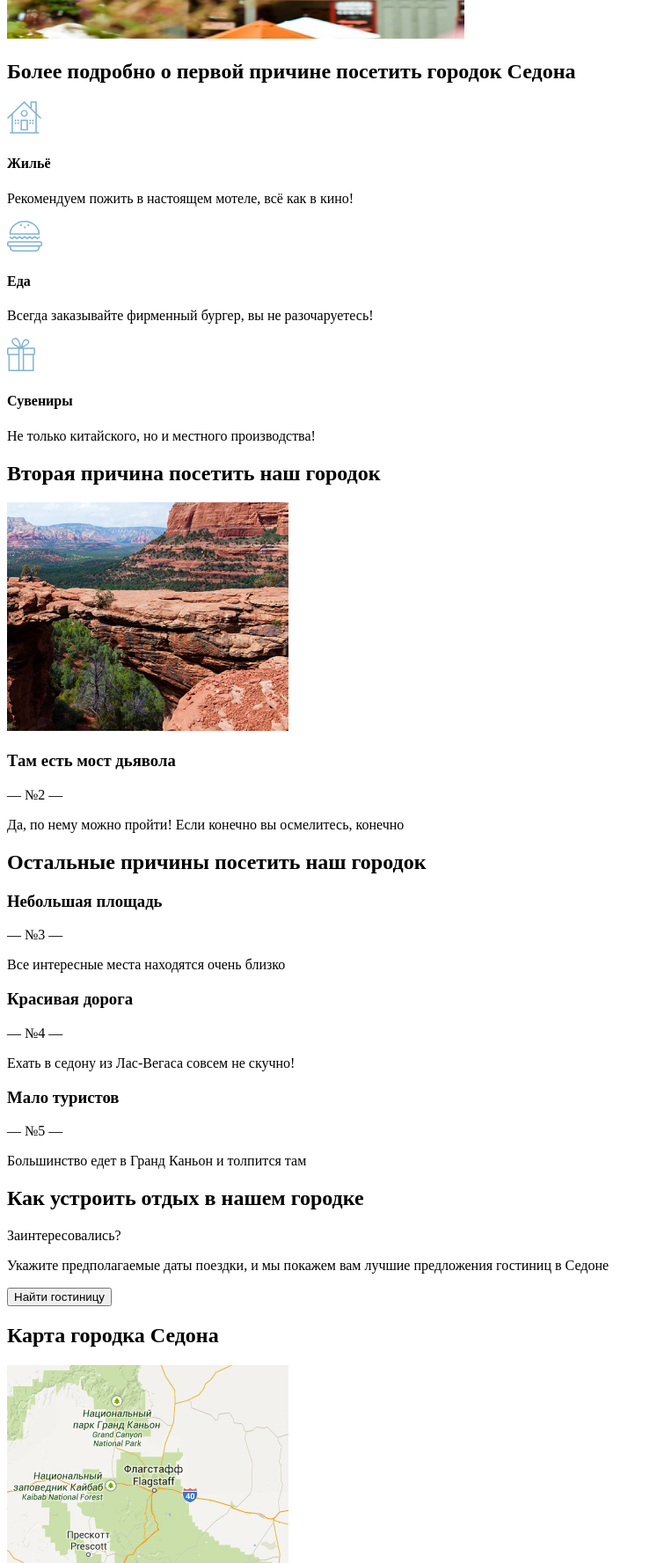
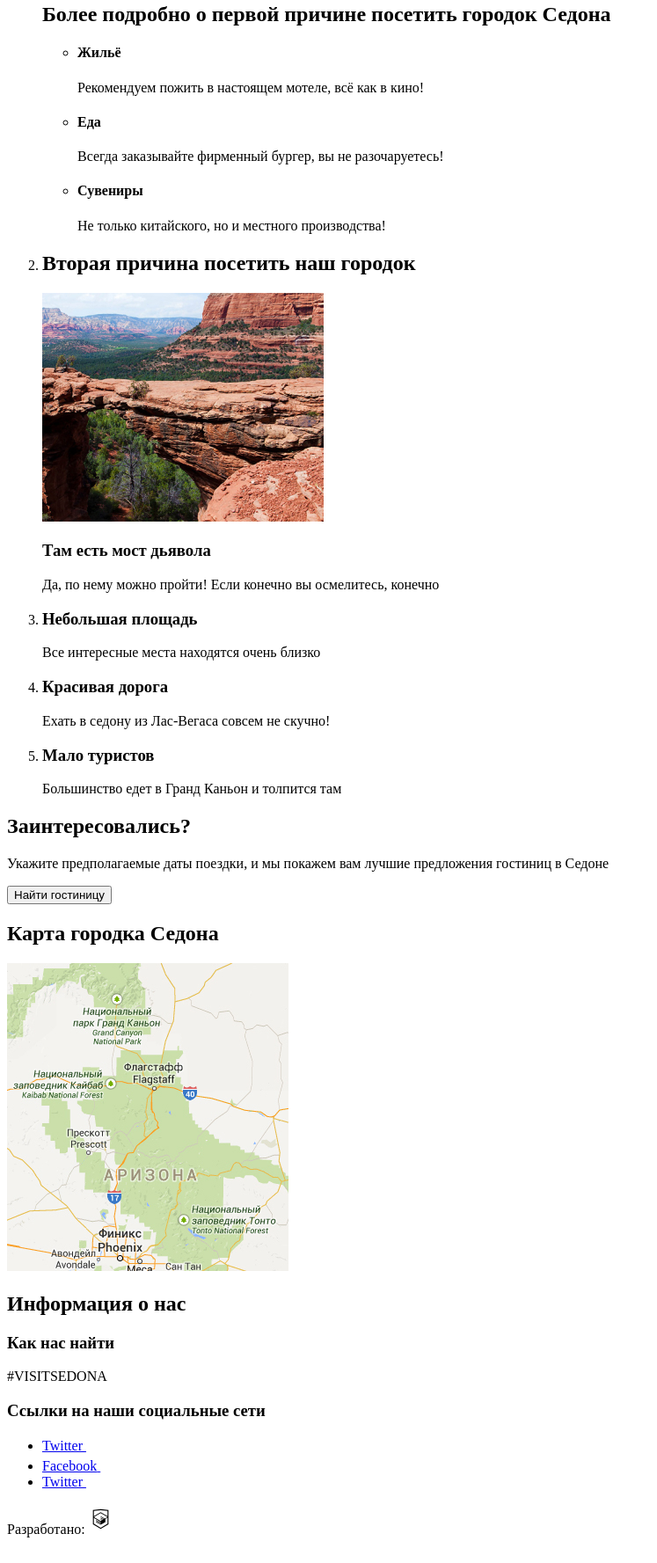
Before and after one commit to sees985/799915-sedona-22, a website: page source/index.html in a window 1280 px wide. Shown: the part 1023-2800 px from the top of the page at 88% size, without its empty margins (0-747 px from the left). After the commit the page ends 2779 px from the top, so only its background shows below. Drawn offline with Linux system fonts and the light colour scheme.

Commit message:
fix mockup for index page

```diff
--- a/source/index.html
+++ b/source/index.html
@@ -7,19 +7,13 @@
     <link rel="icon" href="img/favicon.svg" type="image/svg+xml">
   </head>
   <body class="page__body">
+    <div class="page__container">
       <header class="page-header">
         <a class="page-header__logo">
           <img src="img/logotype-mobile.svg" width="102" height="84" alt="Логотип сайта городка Седона">
         </a>
-      <nav class="main-nav">
-        <button class="main-nav__toggle" type="button" aria-label="Открыть меню">
-          <svg width="23" height="22" viewBox="0 0 23 22" fill="none" xmlns="http://www.w3.org/2000/svg">
-            <path d="M22.9 0H0V4H22.9V0Z" fill="#81B3D2"/>
-            <path d="M22.9 9H0V13H22.9V9Z" fill="#81B3D2"/>
-            <path d="M22.9 18H0V22H22.9V18Z" fill="#81B3D2"/>
-          </svg>
-        </button>
-        <div class="main-nav__wrapper">
+        <button class="page-header__toggle" type="button" aria-label="Открыть меню"></button>
+        <nav class="page-header__main-nav main-nav">
           <ul class="main-nav__list">
             <li class="main-nav__item main-nav__item--active">
               <a>Главная</a>
@@ -34,109 +28,89 @@
               <a href="#">HTML ACADEMY</a>
             </li>
           </ul>
-        </div>
         </nav>
       </header>
       <main class="page-main">
         <h1 class="visually-hidden">Добро пожаловать в городок Седона!</h1>
         <div class="city-welcome">
-        <div class="city-welcome__wrapper">
+          <div class="city-welcome__image-holder">
             <img src="img/welcome.svg" width="282" height="214" alt="Приветствие">
           </div>
         </div>
-      <section class="city-description">
+        <section class="city-about">
           <h2 class="visually-hidden">Описание городка Седона</h2>
-        <div class="city-description__wrapper">
-          <p class="city-description__title">Седона - небольшой городок в Аризоне, заслуживающий большего</p>
-          <p class="city-description__content">Рассмотрим 5 причин, по которым Седона круче, чем ГРАНД КАНЬОН!</p>
+          <div class="city-about__wrapper">
+            <p class="city-about__title">Седона - небольшой городок в Аризоне, заслуживающий большего</p>
+            <p class="city-about__content">Рассмотрим 5 причин, по которым Седона круче, чем Гранд Каньон!</p>
           </div>
         </section>
-      <section class="reason-accent">
+        <ol class="reasons-list">
+          <li class="reasons reasons--first">
             <h2 class="visually-hidden">Первая причина посетить наш городок</h2>
-        <div class="reason-accent__wrapper">
-          <div class="reason-accent__content reason-accent__description--first">
-            <h3 class="reason-accent__title">Настоящий городок</h3>
-            <span class="reason-accent__number">&mdash; №1 &mdash;</span>
-            <p class="reason-accent__text">Седона - не аттракцион для туристов, там течёт своя жизнь</p>
+            <div class="reasons__about reasons__about--first">
+              <h3 class="reasons__title">Настоящий городок</h3>
+              <p class="reasons__text">Седона - не аттракцион для туристов, там течёт своя жизнь</p>
             </div>
-          <div class="reason-accent__image">
-            <img src="img/photo-city.jpg" width="520" height="260" alt="Городок">
+            <div class="reasons__image-holder">
+              <img src="img/photo-city.jpg" width="320" height="260" alt="Городок">
             </div>
-        </div>
+            <section class="reasons__content reasons-item">
+              <h2 class="visually-hidden">Более подробно о первой причине посетить городок Седона</h2>
+              <ul class="reasons-item__list">
+                <li class="reason-item__item">
+                  <h4 class="reason-item__title">Жильё</h4>
+                  <p class="reason-item__text">Рекомендуем пожить в настоящем мотеле, всё как в кино!</p>
+                </li>
+                <li class="reason-item__item">
+                  <h4 class="reason-item__title">Еда</h4>
+                  <p class="reason-item__text">Всегда заказывайте фирменный бургер, вы не разочаруетесь!</p>
+                </li>
+                <li class="reason-item__item">
+                  <h4 class="reason-item__title">Сувениры</h4>
+                  <p class="reason-item__text">Не только китайского, но и местного производства!</p>
+                </li>
+              </ul>
             </section>
-      <section class="reason-accent-list">
-        <h2 class="visually-hidden">Более подробно о первой причине посетить городок Седона</h2>
-        <div class="reason-accent-list__wrapper">
-          <div class="reason-accent-list__item">
-            <img src="img/icons/icon-house.svg" width="39" height="37" alt="Жильё">
-            <h4 class="reason-accent-list__title">Жильё</h4>
-            <p class="reason-accent-list__text">Рекомендуем пожить в настоящем мотеле, всё как в кино!</p>
-          </div>
-          <div class="reason-accent-list__item">
-            <img src="img/icons/icon-burger.svg" width="40" height="35" alt="Еда">
-            <h4 class="reason-accent-list__title">Еда</h4>
-            <p class="reason-accent-list__text">Всегда заказывайте фирменный бургер, вы не разочаруетесь!</p>
-          </div>
-          <div class="reason-accent-list__item">
-            <img src="img/icons/icon-gift.svg" width="32" height="38" alt="Сувениры">
-            <h4 class="reason-accent-list__title">Сувениры</h4>
-            <p class="reason-accent-list__text">Не только китайского, но и местного производства!</p>
-          </div>
-        </div>
-      </section>
-      <section class="reason-accent">
+          </li>
+          <li class="reasons reasons--second">
             <h2 class="visually-hidden">Вторая причина посетить наш городок</h2>
-        <div class="reason-accent__wrapper">
-          <div class="reason-accent__image">
+            <div class="reasons__image-holder">
               <img src="img/photo-bridge.jpg" width="320" height="260" alt="Мост дьявола">
             </div>
-          <div class="reason-accent__content">
-            <h3 class="reason-accent__title">Там есть мост дьявола</h3>
-            <span class="reason-accent__number">&mdash; №2 &mdash;</span>
-            <p class="reason-accent__text">Да, по нему можно пройти! Если конечно вы осмелитесь, конечно</p>
+            <div class="reasons__about">
+              <h3 class="reasons__title">Там есть мост дьявола</h3>
+              <p class="reasons__text">Да, по нему можно пройти! Если конечно вы осмелитесь, конечно</p>
             </div>
-        </div>
-      </section>
-      <section class="reason-list">
-        <h2 class="visually-hidden">Остальные причины посетить наш городок</h2>
-        <div class="reason-list__wrapper">
-          <div class="reason-list__item">
-            <h3 class="reason-list__title">Небольшая площадь</h3>
-            <span class="reason-list__number">&mdash; №3 &mdash;</span>
-            <p class="reason-list__text">Все интересные места находятся очень близко</p>
-          </div>
-          <div class="reason">
-            <h3 class="reason-list__title">Красивая дорога</h3>
-            <span class="reason-list__number">&mdash; №4 &mdash;</span>
-            <p class="reason-list__text">Ехать в седону из Лас-Вегаса совсем не скучно!</p>
-          </div>
-          <div class="reason">
-            <h3 class="reason-list__title">Мало туристов</h3>
-            <span class="reason-list__number">&mdash; №5 &mdash;</span>
-            <p class="reason-list__text">Большинство едет в Гранд Каньон и толпится там</p>
-          </div>
-        </div>
-      </section>
+          </li>
+          <li class="reasons">
+            <h3 class="reasons__title">Небольшая площадь</h3>
+            <p class="reasons__text">Все интересные места находятся очень близко</p>
+          </li>
+          <li class="reasons">
+            <h3 class="reasons__title">Красивая дорога</h3>
+            <p class="reasons__text">Ехать в седону из Лас-Вегаса совсем не скучно!</p>
+          </li>
+          <li class="reasons">
+            <h3 class="reasons__title">Мало туристов</h3>
+            <p class="reasons__text">Большинство едет в Гранд Каньон и толпится там</p>
+          </li>
+        </ol>
         <section class="search-hotel">
-        <h2 class="visually-hidden">Как устроить отдых в нашем городке</h2>
-        <div class="search-hotel__wrapper">
-          <div class="search-hotel__title">Заинтересовались?</div>
+          <h2 class="search-hotel__title">Заинтересовались?</h2>
           <p class="search-hotel__text">Укажите предполагаемые даты поездки, и мы покажем вам лучшие предложения гостиниц в Седоне</p>
-          <button class="search-hotel__button" type="button">
+          <button class="search-hotel__button button" type="button">
             Найти гостиницу
           </button>
+        </section>
+        <section class="city-map">
+          <h2 class="visually-hidden">Карта городка Седона</h2>
+          <div class="city-map__image-holder">
+            <img src="img/map-mobile.jpg" width="320" height="350" alt="Карта городка">
           </div>
         </section>
       </main>
-    <div class="city-map">
-      <h2 class="visually-hidden">Карта городка Седона</h2>
-      <div class="city-map__wrapper">
-        <img src="img/map-mobile.jpg" width="320" height="350" alt="Карта городка">
-      </div>
-    </div>
       <footer class="page-footer">
         <h2 class="visually-hidden">Информация о нас</h2>
-      <div class="page-footer__wrapper">
         <div class="page-footer__hashtag hashtag">
           <h3 class="visually-hidden">Как нас найти</h3>
           <span class="hashtag__text">#VISITSEDONA</span>
@@ -145,21 +119,24 @@
           <h3 class="visually-hidden">Ссылки на наши социальные сети</h3>
           <ul class="social__list">
             <li class="social__item">
-              <a href="#" title="Twitter">
+              <a class="social__link" href="#">
+                <span class="visually-hidden">Twitter</span>
                 <svg width="18" height="15" viewBox="0 0 18 15" xmlns="http://www.w3.org/2000/svg">
                   <path d="M11.3 0.166728C13 -0.333272 14.4 0.366728 15 1.26673C15.7 1.06673 16.4 0.766728 17.1 0.566728C17.1 1.36673 16.6 2.06673 16.2 2.26673C16.9 2.46673 17.5 1.76673 17.5 1.76673C17.3 2.76673 16.5 3.46673 15.9 3.76673C15.7 10.3667 12.6 14.7667 5.5 14.5667C5 14.5667 5.6 14.5667 5 14.5667C4.6 14.5667 0.7 14.1667 0 12.7667C2.3 12.9667 4 12.3667 4.8 11.6667C3.8 11.3667 2 11.1667 1.7 8.76673C2.1 8.86673 2.3 8.96673 3 8.86673C1.8 8.06673 0.4 7.36673 0.5 5.16673C0.8 5.46673 1.6 5.66673 1.9 5.66673C1.2 5.46673 -0.1 2.36673 1 0.866728C2.9 2.66673 4.8 4.36673 8.4 4.56673C8.5 2.26673 9.5 0.766728 11.3 0.166728Z" fill="white"/>
                 </svg>
               </a>
             </li>
             <li class="social__item">
-              <a class="social-link" href="#" title="Facebook">
+              <a class="social__link" href="#">
+                <span class="visually-hidden">Facebook</span>
                 <svg width="9" height="19" viewBox="0 0 9 19" xmlns="http://www.w3.org/2000/svg">
                   <path d="M6.3 3.4C7.1 3.4 7.9 3.4 8.7 3.4C8.7 2.3 8.7 1.2 8.7 0C7.7 0 6.8 0 5.8 0C2.7 0.2 1.5 2.4 1.9 6.1H0V9.6H2C2 12.7 2 15.8 2 18.9C3.3 18.9 4.6 18.9 5.8 18.9C5.8 15.8 5.8 12.7 5.8 9.6H8.7V6.1H5.8C5.8 5.1 5.8 3.7 6.3 3.4Z" fill="white"/>
                 </svg>
               </a>
             </li>
             <li class="social__item">
-              <a class="social-link" href="#" title="YouTube">
+              <a class="social__link" href="#">
+                <span class="visually-hidden">Twitter</span>
                 <svg width="20" height="14" viewBox="0 0 20 14" xmlns="http://www.w3.org/2000/svg">
                   <path d="M17.1 0H2.8C1.3 0 0 1.3 0 2.8V11.1C0 12.7 1.3 14 2.8 14H17.1C18.7 14 19.9 12.7 19.9 11.2V2.8C20 1.3 18.7 0 17.1 0ZM7 10.4V3.6L13.8 7L7 10.4Z" fill="white"/>
                 </svg>
@@ -175,7 +152,7 @@
             </svg>
           </a>
         </div>
+      </footer>
     </div>
-    </footer>
   </body>
 </html>
```
Lines whose indentation alone changed are shown as unchanged.
